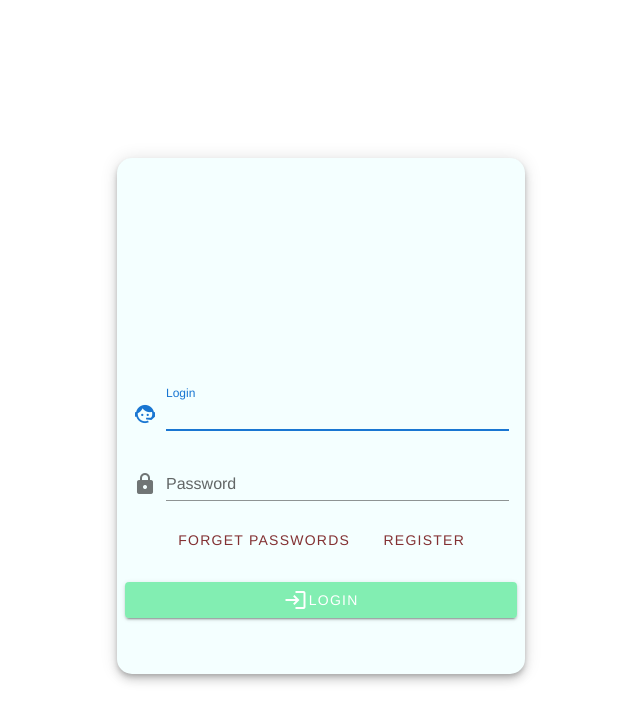
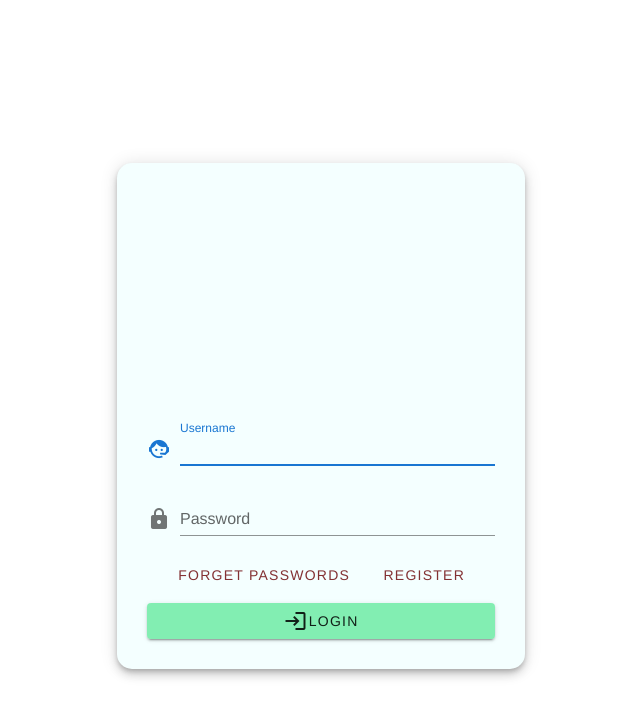
Before and after one commit to eznos/BMS-Back-Office-UI, a Vue app: page /login in a window 1280 px wide. Shown: the top 722 px of the page, without its empty margins (319-959 px from the left). Built offline with nearby package versions, Linux system fonts and the light colour scheme.

Commit message:
:feature: set rules password

```diff
--- a/src/views/login/login.vue
+++ b/src/views/login/login.vue
@@ -11,7 +11,8 @@
               max-width="550px"
               max-height="900px"
             >
-              <v-spacer></v-spacer>
+              <div class="style-card">
+                <!-- <v-spacer></v-spacer> -->
                 <v-card-title class="justify-center" dark>
                   <v-img
                     src="../../assets/police3.png"
@@ -19,13 +20,13 @@
                     max-height="200px"
                   ></v-img>
                 </v-card-title>
-              <v-card-text>
+                <v-card-text :style="{ padding: 0 }">
                   <v-form>
                     <v-text-field
                       id="username"
                       prepend-icon="mdi-face-agent"
                       name="login"
-                    label="Login"
+                      label="Username"
                       type="text"
                       autofocus
                     ></v-text-field>
@@ -35,6 +36,7 @@
                       name="password"
                       label="Password"
                       type="password"
+                      :rules="rules.Password_Format"
                     ></v-text-field>
                     <v-spacer></v-spacer>
                     <v-btn text dark color="rgb(131,49,51)" to="/forgetpass"
@@ -46,22 +48,17 @@
                     <v-spacer></v-spacer>
                   </v-form>
                 </v-card-text>
-              <v-card-actions justify-center>
-                <v-row no-gutters>
-                  <v-col cols="12" xl="12">
-                    <v-btn
-                      block
-                      dark
-                      color="rgba(22, 222, 105, 0.51)"
-                      to="/overview"
-                    >
+                <v-card-actions class="row-btn">
+                  <v-row>
+                    <v-col>
+                        <v-btn block color="rgba(22, 222, 105, 0.51)" to="/overview">
                     <v-icon>mdi-login</v-icon>Login
                   </v-btn>
                     </v-col>
-                  <v-col cols="12" sm="5" md="5" lg="5"> </v-col>
-                  <br /><br />
                   </v-row>
+
                 </v-card-actions>
+              </div>
             </v-card>
           </v-flex>
         </v-layout>
@@ -76,6 +73,13 @@ export default {
   props: {
     source: String,
   },
+  data: () => ({
+    rules: {
+       Password_Format: [
+        (val) => (val || "").length >= 6 || "กรุณาใส่รหัสผ่านอย่างน้อย 6 ตัวหรือมากกว่า",
+      ],
+    }
+  })
 };
 </script>
 
@@ -84,4 +88,13 @@ export default {
   border-radius: 15px;
   border-color: black;
 }
+
+.style-card {
+  padding: 30px;
+}
+
+.row-btn {
+  padding: 0;
+  margin-top:10px
+}
 </style>
```
Lines whose indentation alone changed are shown as unchanged.
